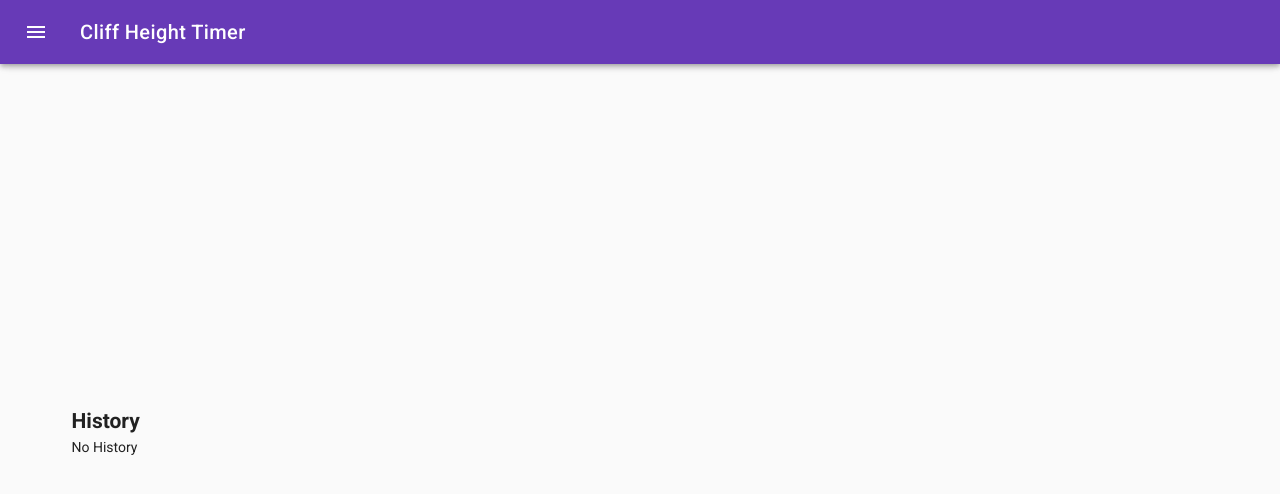
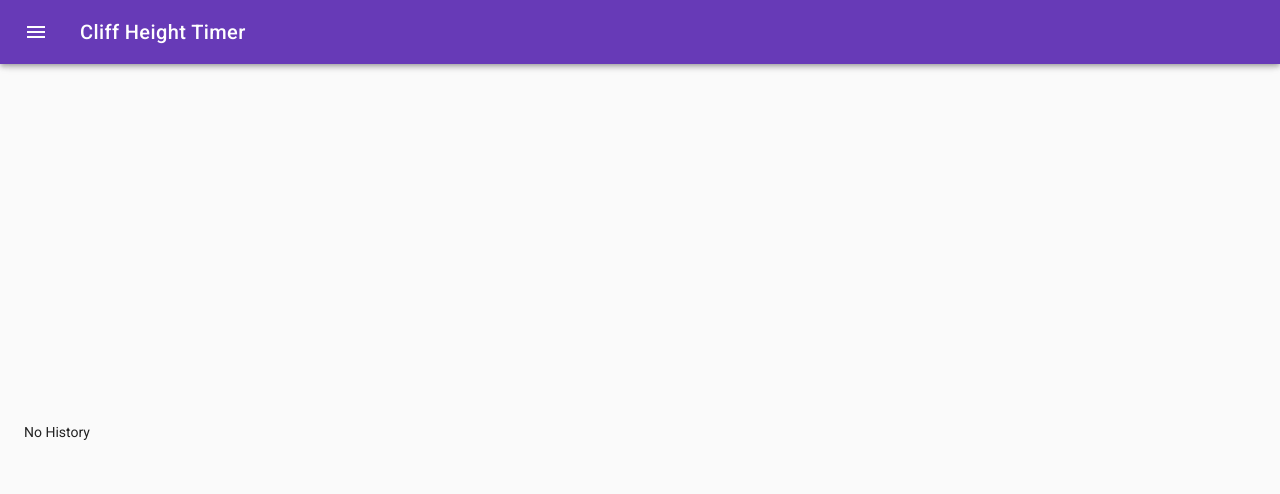
Before and after one commit to c4software/Cliff-Height-Timer-VueJS, a Vue app: page /#/history in a window 1280 px wide. Shown: the top 494 px of the page. Built offline with nearby package versions, Linux system fonts and the light colour scheme.

Commit message:
Change the history view

```diff
--- a/src/views/History.vue
+++ b/src/views/History.vue
@@ -1,7 +1,7 @@
 <template>
-  <v-container>
-    <h2>{{ $t("history.title") }}</h2>
+  <v-container fluid>
     <v-list v-if="history.length > 0">
+      <v-subheader>{{ $t("history.title") }}</v-subheader>
       <v-list-tile v-for="item in history" v-bind:key="item.time">
         <v-list-tile-content>
           <v-list-tile-title>{{item.time}}s</v-list-tile-title>
```
